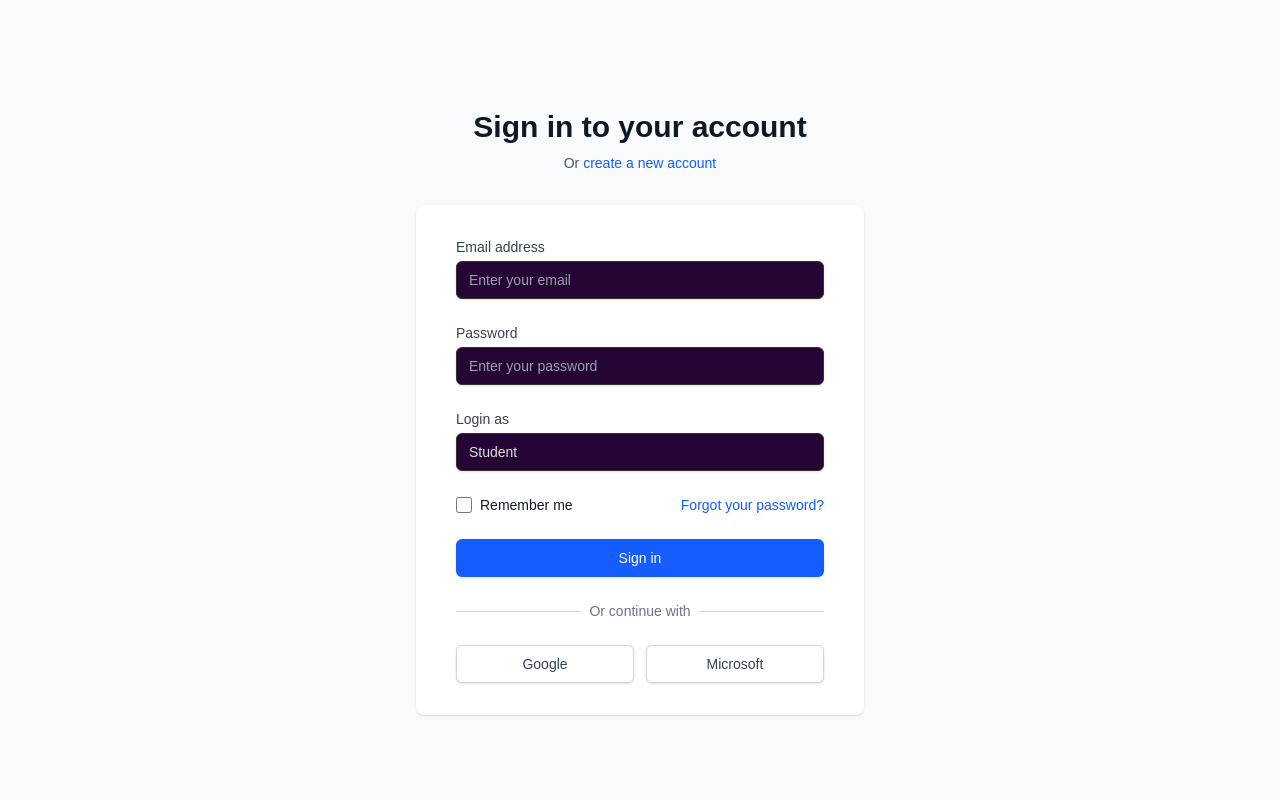
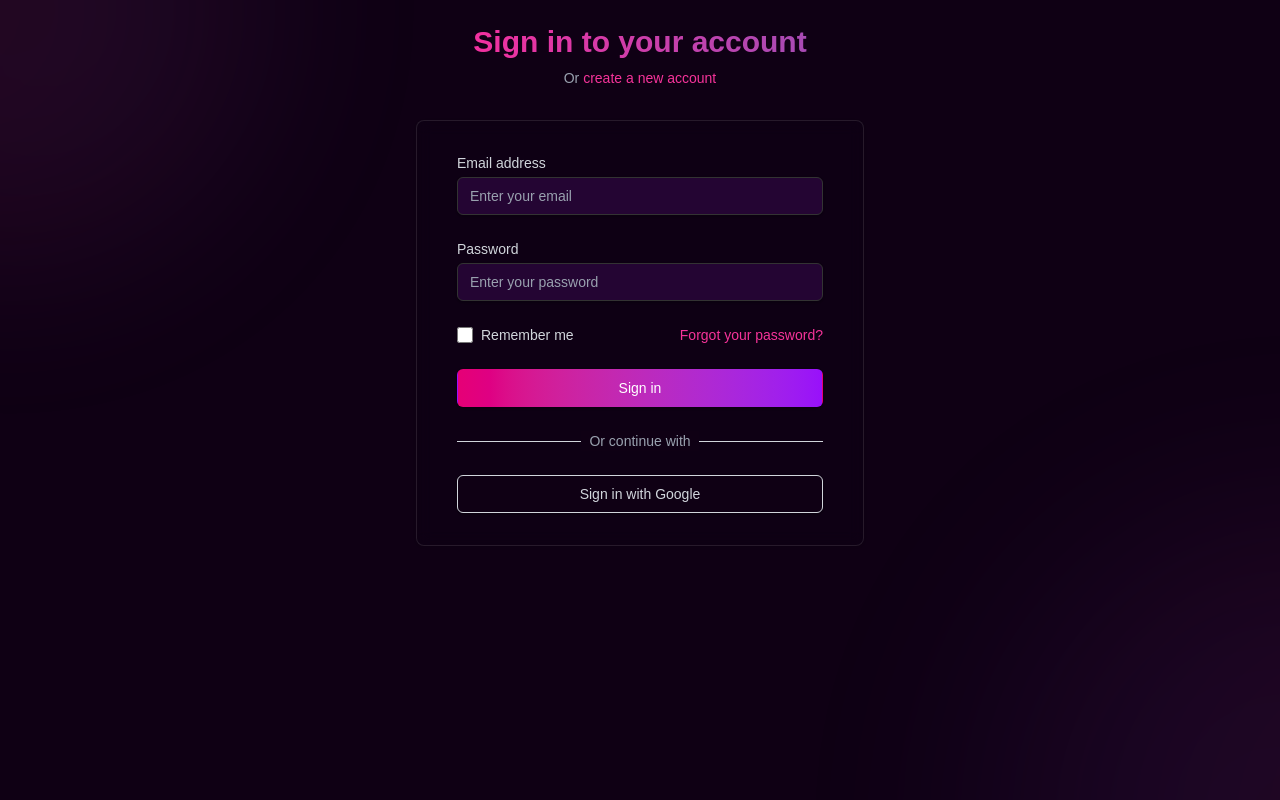
Before and after one commit to Abhisheksharma004/Life-Care-Instuite-course-selling-web, a Next.js app: page /login in a window 1280 px wide. Built offline with nearby package versions, Linux system fonts and the light colour scheme.

Commit message:
improve login page design

```diff
--- a/src/app/login/page.tsx
+++ b/src/app/login/page.tsx
@@ -9,17 +9,16 @@ export default function Login() {
   const [formData, setFormData] = useState({
     email: "",
     password: "",
-    role: "student" // Default role
   });
 
   const [isLoading, setIsLoading] = useState(false);
   const [error, setError] = useState("");
 
-  const handleChange = (e: React.ChangeEvent<HTMLInputElement | HTMLSelectElement>) => {
+  const handleChange = (e: React.ChangeEvent<HTMLInputElement>) => {
     const { name, value } = e.target;
-    setFormData(prev => ({
+    setFormData((prev) => ({
       ...prev,
-      [name]: value
+      [name]: value,
     }));
   };
 
@@ -29,26 +28,10 @@ export default function Login() {
     setError("");
 
     try {
-      // In a real app, we would authenticate against a backend
       console.log("Login attempt with:", formData);
+      await new Promise((resolve) => setTimeout(resolve, 1000));
 
-      // Simulate authentication
-      await new Promise(resolve => setTimeout(resolve, 1000));
-
-      // Redirect based on role
-      switch(formData.role) {
-        case "student":
-          router.push("/student/dashboard");
-          break;
-        case "teacher":
-          router.push("/teacher/dashboard");
-          break;
-        case "admin":
-          router.push("/admin/dashboard");
-          break;
-        default:
-          router.push("/student/dashboard");
-      }
+      router.push("/dashboard"); // Redirect to a generic dashboard
     } catch (err) {
       setError("Authentication failed. Please check your credentials.");
       console.error("Login error:", err);
@@ -57,22 +40,38 @@ export default function Login() {
     }
   };
 
+  const handleGoogleLogin = async () => {
+    try {
+      console.log("Google login initiated");
+      // Simulate Google login process
+      await new Promise((resolve) => setTimeout(resolve, 1000));
+      router.push("/dashboard"); // Redirect after successful Google login
+    } catch (err) {
+      setError("Google login failed. Please try again.");
+      console.error("Google login error:", err);
+    }
+  };
+
   return (
-    <div className="min-h-screen bg-gray-50 flex flex-col justify-center py-12 sm:px-6 lg:px-8">
-      <div className="sm:mx-auto sm:w-full sm:max-w-md">
-        <h2 className="mt-6 text-center text-3xl font-extrabold text-gray-900">
+    <div className="min-h-screen flex flex-col bg-[#0f0014] relative overflow-hidden">
+      {/* Decorative Gradient Orbs */}
+      <div className="fixed w-[500px] h-[500px] rounded-full bg-gradient-to-r from-[#ff2c9c] to-[#9b4fb8] opacity-10 blur-[100px] -top-60 -left-60 z-0"></div>
+      <div className="fixed w-[600px] h-[600px] rounded-full bg-gradient-to-r from-[#6f38c5] to-[#ff2c9c] opacity-10 blur-[120px] -bottom-80 -right-80 z-0"></div>
+
+      <div className="sm:mx-auto sm:w-full sm:max-w-md relative z-10">
+        <h2 className="mt-6 text-center text-3xl font-extrabold gradient-text">
           Sign in to your account
         </h2>
-        <p className="mt-2 text-center text-sm text-gray-600">
+        <p className="mt-2 text-center text-sm text-gray-400">
           Or{" "}
-          <Link href="/signup" className="font-medium text-blue-600 hover:text-blue-500">
+          <Link href="/signup" className="font-medium text-pink-500 hover:text-pink-400">
             create a new account
           </Link>
         </p>
       </div>
 
-      <div className="mt-8 sm:mx-auto sm:w-full sm:max-w-md">
-        <div className="bg-white py-8 px-4 shadow sm:rounded-lg sm:px-10">
+      <div className="mt-8 sm:mx-auto sm:w-full sm:max-w-md relative z-10">
+        <div className="glass-effect py-8 px-4 shadow sm:rounded-lg sm:px-10">
           {error && (
             <div className="mb-4 bg-red-50 border-l-4 border-red-400 p-4 text-red-700">
               <p>{error}</p>
@@ -81,7 +80,7 @@ export default function Login() {
 
           <form className="space-y-6" onSubmit={handleSubmit}>
             <div>
-              <label htmlFor="email" className="block text-sm font-medium text-gray-700">
+              <label htmlFor="email" className="block text-sm font-medium text-gray-300">
                 Email address
               </label>
               <div className="mt-1">
@@ -93,14 +92,14 @@ export default function Login() {
                   required
                   value={formData.email}
                   onChange={handleChange}
-                  className="appearance-none block w-full px-3 py-2 border border-gray-300 rounded-md shadow-sm placeholder-gray-400 focus:outline-none focus:ring-blue-500 focus:border-blue-500 sm:text-sm"
+                  className="appearance-none block w-full px-3 py-2 border border-gray-300 rounded-md shadow-sm placeholder-gray-400 focus:outline-none focus:ring-pink-500 focus:border-pink-500 sm:text-sm"
                   placeholder="Enter your email"
                 />
               </div>
             </div>
 
             <div>
-              <label htmlFor="password" className="block text-sm font-medium text-gray-700">
+              <label htmlFor="password" className="block text-sm font-medium text-gray-300">
                 Password
               </label>
               <div className="mt-1">
@@ -112,28 +111,9 @@ export default function Login() {
                   required
                   value={formData.password}
                   onChange={handleChange}
-                  className="appearance-none block w-full px-3 py-2 border border-gray-300 rounded-md shadow-sm placeholder-gray-400 focus:outline-none focus:ring-blue-500 focus:border-blue-500 sm:text-sm"
+                  className="appearance-none block w-full px-3 py-2 border border-gray-300 rounded-md shadow-sm placeholder-gray-400 focus:outline-none focus:ring-pink-500 focus:border-pink-500 sm:text-sm"
                   placeholder="Enter your password"
                 />
-              </div>
-            </div>
-
-            <div>
-              <label htmlFor="role" className="block text-sm font-medium text-gray-700">
-                Login as
-              </label>
-              <div className="mt-1">
-                <select
-                  id="role"
-                  name="role"
-                  value={formData.role}
-                  onChange={handleChange}
-                  className="appearance-none block w-full px-3 py-2 border border-gray-300 rounded-md shadow-sm placeholder-gray-400 focus:outline-none focus:ring-blue-500 focus:border-blue-500 sm:text-sm"
-                >
-                  <option value="student">Student</option>
-                  <option value="teacher">Teacher</option>
-                  <option value="admin">Admin</option>
-                </select>
               </div>
             </div>
 
@@ -143,15 +123,15 @@ export default function Login() {
                   id="remember_me"
                   name="remember_me"
                   type="checkbox"
-                  className="h-4 w-4 text-blue-600 focus:ring-blue-500 border-gray-300 rounded"
+                  className="h-4 w-4 text-pink-500 focus:ring-pink-500 border-gray-300 rounded"
                 />
-                <label htmlFor="remember_me" className="ml-2 block text-sm text-gray-900">
+                <label htmlFor="remember_me" className="ml-2 block text-sm text-gray-300">
                   Remember me
                 </label>
               </div>
 
               <div className="text-sm">
-                <a href="#" className="font-medium text-blue-600 hover:text-blue-500">
+                <a href="#" className="font-medium text-pink-500 hover:text-pink-400">
                   Forgot your password?
                 </a>
               </div>
@@ -161,9 +141,11 @@ export default function Login() {
               <button
                 type="submit"
                 disabled={isLoading}
-                className={`w-full flex justify-center py-2 px-4 border border-transparent rounded-md shadow-sm text-sm font-medium text-white bg-blue-600 hover:bg-blue-700 focus:outline-none focus:ring-2 focus:ring-offset-2 focus:ring-blue-500 ${isLoading ? 'opacity-75 cursor-not-allowed' : ''}`}
+                className={`w-full flex justify-center py-2 px-4 border border-transparent rounded-md shadow-sm text-sm font-medium text-white bg-gradient-to-r from-pink-600 to-purple-600 hover:opacity-90 focus:outline-none focus:ring-2 focus:ring-offset-2 focus:ring-pink-500 ${
+                  isLoading ? "opacity-75 cursor-not-allowed" : ""
+                }`}
               >
-                {isLoading ? 'Signing in...' : 'Sign in'}
+                {isLoading ? "Signing in..." : "Sign in"}
               </button>
             </div>
           </form>
@@ -174,30 +156,17 @@ export default function Login() {
                 <div className="w-full border-t border-gray-300"></div>
               </div>
               <div className="relative flex justify-center text-sm">
-                <span className="px-2 bg-white text-gray-500">
-                  Or continue with
-                </span>
+                <span className="px-2 bg-[#0f0014] text-gray-400">Or continue with</span>
               </div>
             </div>
 
-            <div className="mt-6 grid grid-cols-2 gap-3">
-              <div>
-                <a
-                  href="#"
-                  className="w-full flex items-center justify-center px-4 py-2 border border-gray-300 rounded-md shadow-sm text-sm font-medium text-gray-700 bg-white hover:bg-gray-50"
-                >
-                  <span>Google</span>
-                </a>
-              </div>
-
-              <div>
-                <a
-                  href="#"
-                  className="w-full flex items-center justify-center px-4 py-2 border border-gray-300 rounded-md shadow-sm text-sm font-medium text-gray-700 bg-white hover:bg-gray-50"
-                >
-                  <span>Microsoft</span>
-                </a>
-              </div>
+            <div className="mt-6">
+              <button
+                onClick={handleGoogleLogin}
+                className="w-full flex items-center justify-center px-4 py-2 border border-gray-300 rounded-md shadow-sm text-sm font-medium text-gray-300 bg-[#0f0014] hover:bg-gray-800"
+              >
+                <span>Sign in with Google</span>
+              </button>
             </div>
           </div>
         </div>
```
